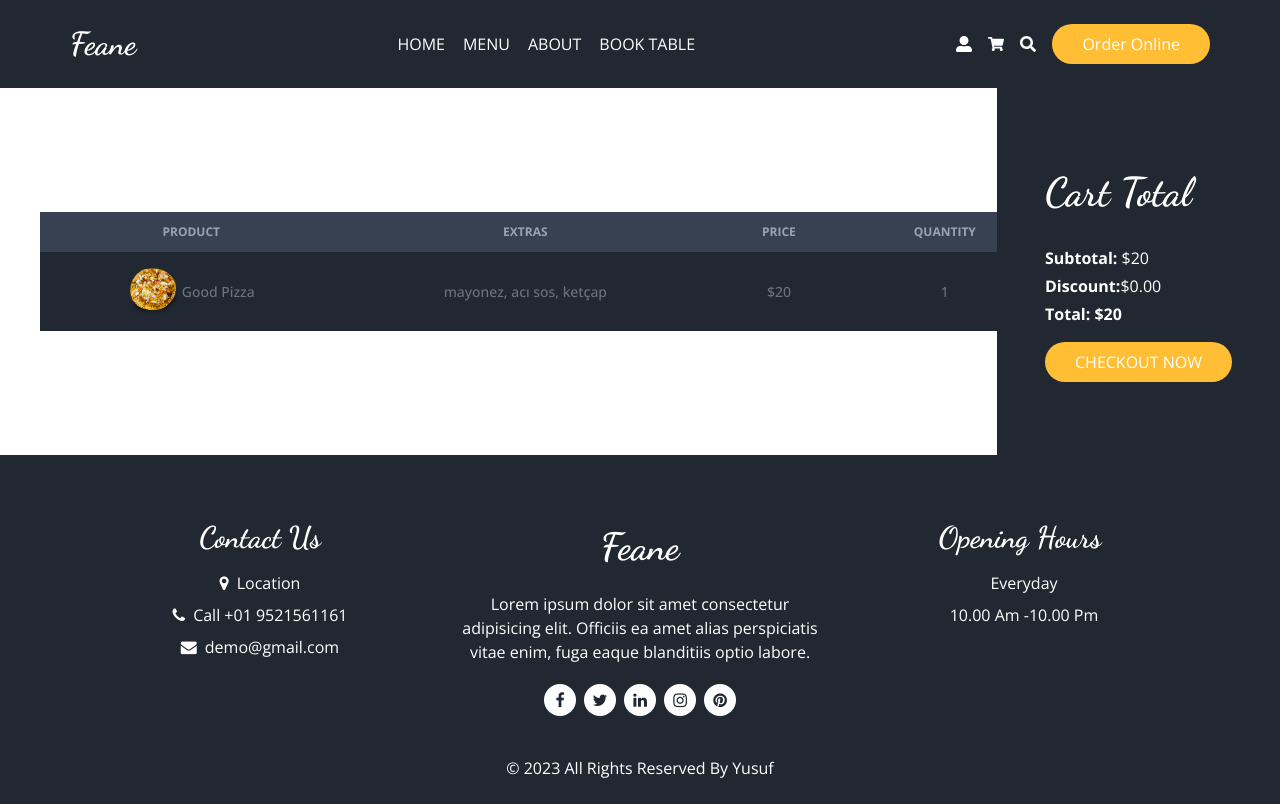
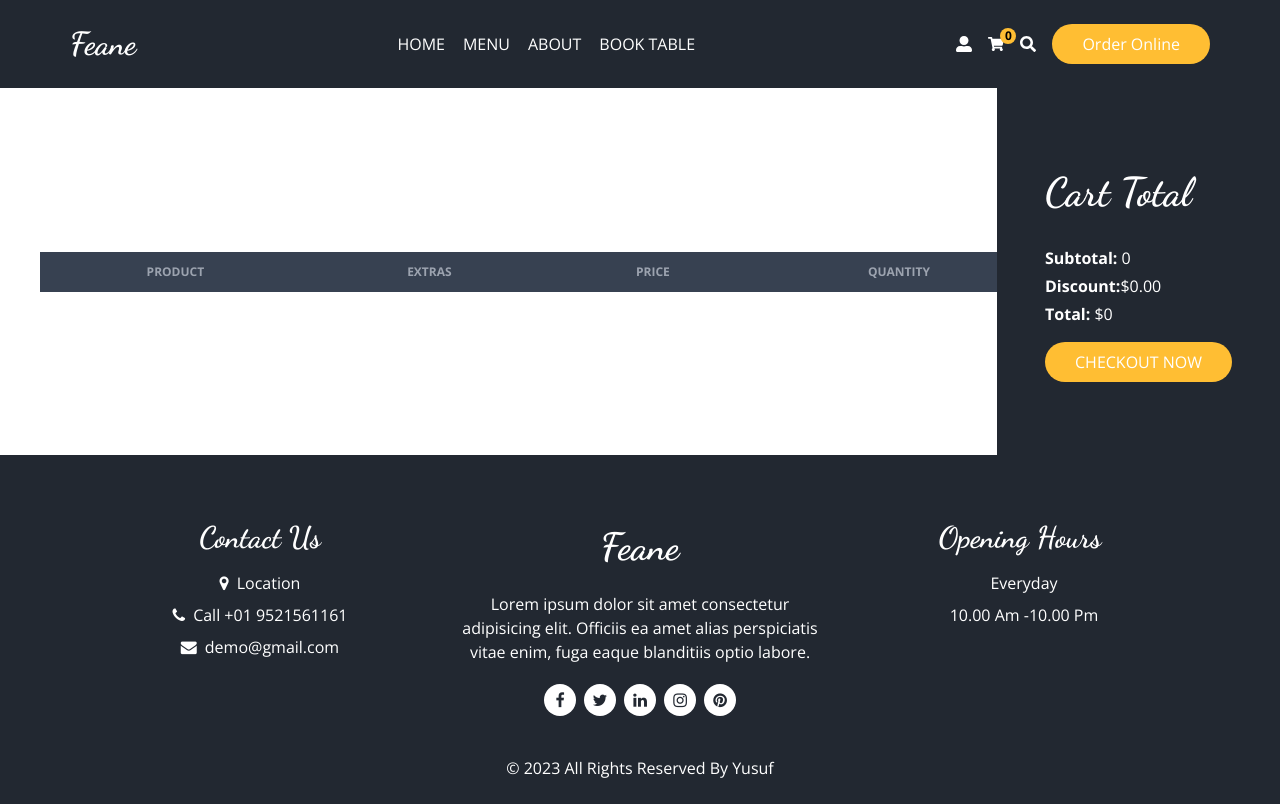
Before and after one commit to yusufal1/food-ordering, a Next.js app: page /cart in a window 1280 px wide. Built offline with nearby package versions, Linux system fonts and the light colour scheme.

Commit message:
added redux to project

```diff
--- a/components/layout/Header.jsx
+++ b/components/layout/Header.jsx
@@ -6,10 +6,12 @@ import {GiHamburgerMenu} from "react-icons/gi"
 import { AiFillCloseCircle } from "react-icons/ai"
 import { useRouter } from "next/router";
 import Link from "next/link";
+import { useSelector } from 'react-redux'
 
 const Header = () => {
   const [isSearchModal, setIsSearchModal] = useState(false)
   const [isMenuModal, setIsMenuModal] = useState(false)
+  const cart = useSelector((state) => state.cart)
 
   const router = useRouter()
 
@@ -37,9 +39,12 @@ const Header = () => {
             <Link href="/auth/login">
                 <FaUserAlt className="hover:text-primary transition-all cursor-pointer"/>
             </Link>
-            <Link href="/cart">
-                <FaShoppingCart className="hover:text-primary transition-all cursor-pointer"/>
-            </Link>
+            <span className="relative">
+              <Link href="/cart">
+                  <FaShoppingCart className="hover:text-primary transition-all cursor-pointer"/>
+                  <span className="w-4 h-4 text-xs grid place-content-center rounded-full bg-primary absolute -top-2 -right-3 text-black font-bold">{cart.products.length === 0 ? "0" : cart.products.length}</span>
+              </Link>
+            </span>
             <button onClick={() => setIsSearchModal(true)}>
                 <FaSearch className="hover:text-primary transition-all cursor-pointer"/>
             </button>
--- a/pages/_app.js
+++ b/pages/_app.js
@@ -2,12 +2,16 @@ import "slick-carousel/slick/slick.css";
 import "slick-carousel/slick/slick-theme.css";
 import '../styles/globals.css'
 import Layout from "../layout/Layout";
+import { Provider } from "react-redux";
+import store from "../redux/store";
 
 function MyApp({ Component, pageProps }) {
   return (
-    <Layout>
-      <Component {...pageProps} />
-    </Layout>
+    <Provider store={store}>
+      <Layout>
+        <Component {...pageProps} />
+      </Layout>
+    </Provider>
   )
 }
 
--- a/pages/cart/index.jsx
+++ b/pages/cart/index.jsx
@@ -1,8 +1,13 @@
 import Image from "next/image";
 import React from "react";
 import Title from "../../components/ui/Title"
+import { useSelector, useDispatch } from 'react-redux'
+import { reset } from "../../redux/cartSlice";
 
 const Cart = () => {
+  const cart = useSelector((state) => state.cart)
+  const dispatch = useDispatch()
+
   return (
     <div className="min-h-[calc(100vh_-_433px)]">
       <div className="flex justify-between items-center md:flex-row flex-col">
@@ -17,29 +22,33 @@ const Cart = () => {
               </tr>
             </thead>
             <tbody>
-              <tr className="bg-secondary border-gray-700 hover:bg-primary transition-all">
+              {cart.products.map((product) => (
+                <tr key={product.id} className="bg-secondary border-gray-700 hover:bg-primary transition-all">
                 <td className="py-4 px-6 font-medium whitespace-nowrap hover:text-white flex items-center gap-x-1 justify-center">
                   <Image src="/images/f1.png" alt="" width={50} height={50} />
-                  <span>Good Pizza</span>
+                  <span>{product.name}</span>
                 </td>
                 <td className="py-4 px-6 font-medium whitespace-nowrap hover:text-white">
-                  <span>mayonez, acı sos, ketçap</span>
+                  {product.extras.map((item) => (
+                    <span key={item.id}>{item.name} ,</span>
+                  ))}
                 </td>
-                <td className="py-4 px-6 font-medium whitespace-nowrap hover:text-white">$20</td>
-                <td className="py-4 px-6 font-medium whitespace-nowrap hover:text-white">1</td>
+                <td className="py-4 px-6 font-medium whitespace-nowrap hover:text-white">{product.price}</td>
+                <td className="py-4 px-6 font-medium whitespace-nowrap hover:text-white">{product.quantity}</td>
               </tr>
+              ))}
             </tbody>
           </table>
         </div>
         <div className="bg-secondary text-white min-h-[calc(100vh_-_433px)] flex flex-col justify-center p-12 md:w-auto w-full md:text-start text-center">
             <Title className="text-[40px]">Cart Total</Title>
             <div className="mt-6">
-                <b>Subtotal: </b>$20 <br />
+                <b>Subtotal: </b>{cart.total} <br />
                 <b className="inline-block my-1">Discount: </b>$0.00 <br />
-                <b>Total: $20</b>
+                <b>Total: </b>${cart.total}
             </div>
             <div>
-                <button className="btn-primary mt-4 md:w-auto w-52">CHECKOUT NOW</button>
+                <button className="btn-primary mt-4 md:w-auto w-52" onClick={() => dispatch(reset())}>CHECKOUT NOW</button>
             </div>
         </div>
       </div>
--- a/pages/product/index.jsx
+++ b/pages/product/index.jsx
@@ -1,6 +1,8 @@
 import React, { useState } from 'react'
 import Image from 'next/image'
 import Title from '../../components/ui/Title'
+import { addProduct } from '../../redux/cartSlice'
+import { useDispatch, useSelector } from 'react-redux'
 
 const itemsExtra = [
     {
@@ -20,12 +22,33 @@ const itemsExtra = [
     },
 ]
 
+const foodItems = [
+    {
+        id: 1,
+        name: "pizza 1",
+        price: 10,
+        description: "Lorem ipsum dolor sit amet consectetur adipisicing elit. Perferendis placeat pariatur vitae, minima numquam ut!",
+        extraOptions: [
+            {
+                id: 1,
+                name: "Extra 1",
+                price: 1
+            }
+        ]
+    }
+]
+
 const Index = () => {
     const [prices, setPrices] = useState([10, 20, 30])
     const [price, setPrice] = useState(prices[0])
     const [size, setSize] = useState(0)
     const [extraItems, setExtraItems] = useState(itemsExtra)
     const [extras, setExtras] = useState([])
+    const cart = useSelector((state) => state.cart)
+
+    const dispatch = useDispatch()
+
+
 
     const handleSize = (sizeIndex) => {
         const difference = prices[sizeIndex] - prices[size]
@@ -49,6 +72,12 @@ const Index = () => {
 
         }
     }
+
+    const handleClick = () => {
+        dispatch(addProduct({...foodItems[0], extras, price, quantity: 1}))
+    }
+
+    console.log(cart);
 
   return (
     <div className='flex items-center md:h-[calc(100vh_-_88px)] gap-5 py-20 flex-wrap md:justify-between justify-center'>
@@ -84,7 +113,7 @@ const Index = () => {
                 </label>
                 ))}
             </div>
-            <button className='btn-primary'>Add to Cart</button>
+            <button className='btn-primary' onClick={handleClick}>Add to Cart</button>
         </div>
     </div>
   )
--- /dev/null
+++ b/redux/cartSlice.js
@@ -0,0 +1,25 @@
+import { createSlice } from "@reduxjs/toolkit";
+
+const cartSlice = createSlice({
+    name: "cart",
+    initialState: {
+        products: [],
+        quantity: 0,
+        total: 0
+    },
+    reducers: {
+        addProduct: (state, action) => {
+            state.products.push(action.payload)
+            state.quantity += action.payload.quantity
+            state.total += action.payload.price
+        },
+        reset: (state, action) => {
+            state.products = []
+            state.quantity = 0
+            state.total = 0
+        }
+    }
+})
+
+export const { addProduct, reset } = cartSlice.actions
+export default cartSlice.reducer
--- /dev/null
+++ b/redux/store.js
@@ -0,0 +1,8 @@
+import { configureStore } from "@reduxjs/toolkit";
+import cartReducer from "./cartSlice"
+
+export default configureStore({
+    reducer: {
+        cart: cartReducer
+    },
+})
```
